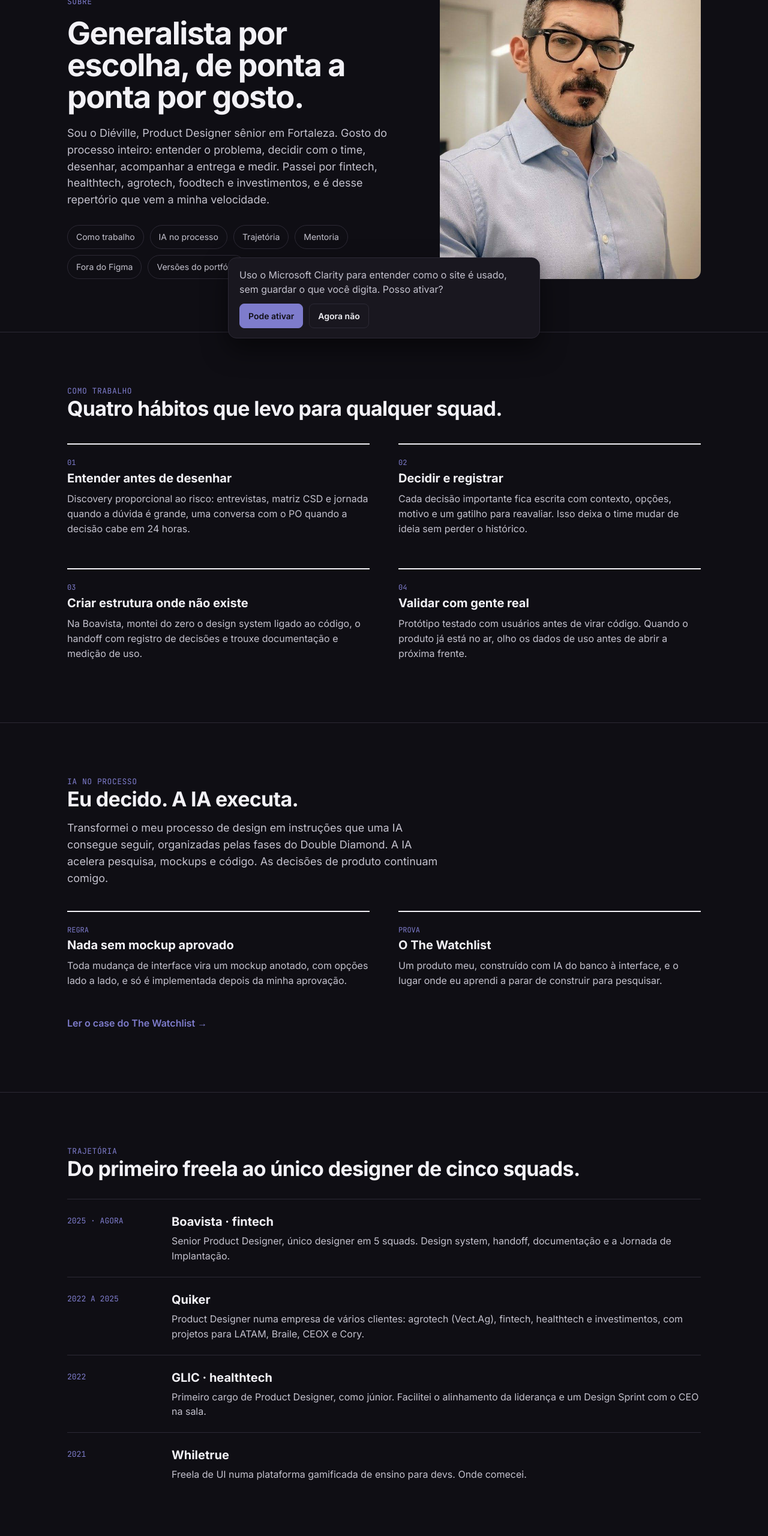
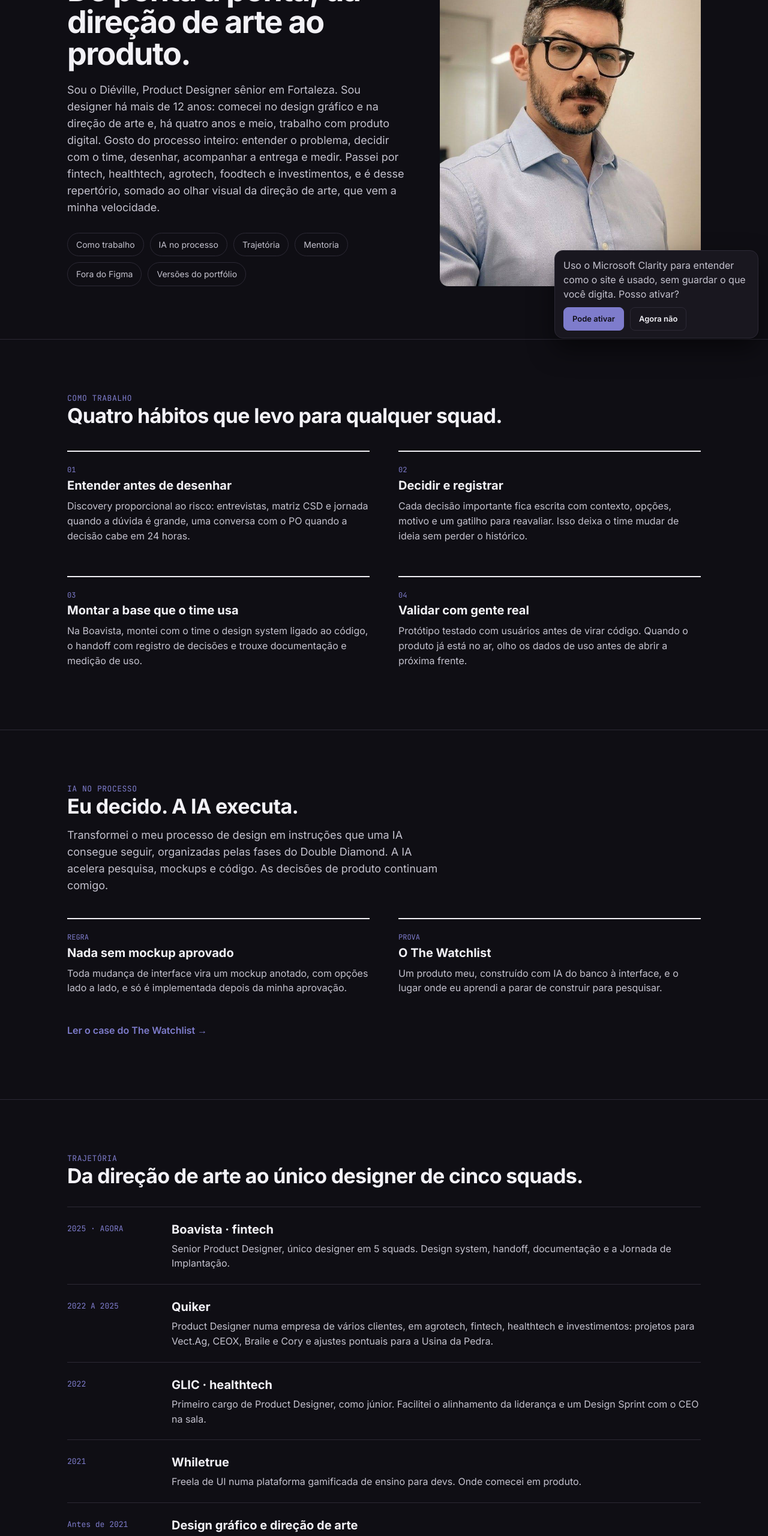
Before and after one commit to dieville/portfolio, a plain HTML site: page sobre.html in a window 1280 px wide. Shown: the part 220-2780 px from the top of the page at 60% size. Drawn offline with Linux system fonts and the light colour scheme.

Commit message:
Posicionamento nov/2026 na home e no Sobre, CV novo
Co-Authored-By: Claude Opus 5.5 <noreply@anthropic.com>
Claude-Session: https://claude.ai/code/session_01V1swm13hENJLdJi8MXrkCw

```diff
--- a/sobre.html
+++ b/sobre.html
@@ -59,12 +59,12 @@ section.blk{padding:88px 0;border-top:1px solid var(--line)}
 #lb p{margin:0;font-family:'JetBrains Mono',monospace;font-size:13px;color:#C9C6DA}
 #lb button{position:fixed;width:44px;height:44px;border-radius:999px;border:1px solid #3A3546;background:#19171F;color:#F2F1F6;font-size:18px;cursor:pointer}
 #lb .x{top:16px;right:16px}#lb .pv{left:16px;top:50%}#lb .nx{right:16px;top:50%}
-@media (max-width:640px){#lb .st{padding:56px 12px 24px}#lb .pv,#lb .nx{top:auto;bottom:16px}}</style></head><body>
+@media (max-width:640px){#lb .st{padding:56px 12px 24px}#lb .pv,#lb .nx{top:auto;bottom:16px}}</style><style>.ck{left:auto!important;right:16px!important;bottom:16px!important;margin:0!important;max-width:340px!important;padding:12px 14px!important;font-size:13px!important}.ck p{margin-bottom:10px!important}</style></head><body>
 <div class="topbar" id="topbar"><div class="w"><nav class="top" aria-label="Principal"><a href="index.html" aria-label="Diéville, início" style="display:flex;align-items:center;gap:10px"><img src="img/logo.svg" alt="Diéville" width="118" height="24" style="display:block"><span style="color:#7E7CCC">v2.1</span></a><span class="l"><a href="index.html#projetos">Cases</a><a href="sobre.html" aria-current="page">Sobre</a><a class="cta" href="index.html#contato">Quero conversar</a></span></nav></div></div>
 <main><div class="w"><div class="hero"><div>
 <div class="eyebrow">SOBRE</div>
-<h1>Generalista por escolha, de ponta a ponta por gosto.</h1>
-<p class="lede">Sou o Diéville, Product Designer sênior em Fortaleza. Gosto do processo inteiro: entender o problema, decidir com o time, desenhar, acompanhar a entrega e medir. Passei por fintech, healthtech, agrotech, foodtech e investimentos, e é desse repertório que vem a minha velocidade.</p>
+<h1>De ponta a ponta, da direção de arte ao produto.</h1>
+<p class="lede">Sou o Diéville, Product Designer sênior em Fortaleza. Sou designer há mais de 12 anos: comecei no design gráfico e na direção de arte e, há quatro anos e meio, trabalho com produto digital. Gosto do processo inteiro: entender o problema, decidir com o time, desenhar, acompanhar a entrega e medir. Passei por fintech, healthtech, agrotech, foodtech e investimentos, e é desse repertório, somado ao olhar visual da direção de arte, que vem a minha velocidade.</p>
 <div class="secnav"><a href="#como">Como trabalho</a><a href="#ia">IA no processo</a><a href="#trajetoria">Trajetória</a><a href="#mentoria">Mentoria</a><a href="#fora-do-figma">Fora do Figma</a><a href="#versoes">Versões do portfólio</a></div>
 </div><img loading="lazy" decoding="async" src="img/eu-retrato.jpg" alt="Retrato do Diéville"></div></div>
 <section class="blk" id="como"><div class="w">
@@ -72,7 +72,7 @@ section.blk{padding:88px 0;border-top:1px solid var(--line)}
 <div class="grid2">
 <div class="it"><span class="n">01</span><h3>Entender antes de desenhar</h3><p style="font-size:16px">Discovery proporcional ao risco: entrevistas, matriz CSD e jornada quando a dúvida é grande, uma conversa com o PO quando a decisão cabe em 24 horas.</p></div>
 <div class="it"><span class="n">02</span><h3>Decidir e registrar</h3><p style="font-size:16px">Cada decisão importante fica escrita com contexto, opções, motivo e um gatilho para reavaliar. Isso deixa o time mudar de ideia sem perder o histórico.</p></div>
-<div class="it"><span class="n">03</span><h3>Criar estrutura onde não existe</h3><p style="font-size:16px">Na Boavista, montei do zero o design system ligado ao código, o handoff com registro de decisões e trouxe documentação e medição de uso.</p></div>
+<div class="it"><span class="n">03</span><h3>Montar a base que o time usa</h3><p style="font-size:16px">Na Boavista, montei com o time o design system ligado ao código, o handoff com registro de decisões e trouxe documentação e medição de uso.</p></div>
 <div class="it"><span class="n">04</span><h3>Validar com gente real</h3><p style="font-size:16px">Protótipo testado com usuários antes de virar código. Quando o produto já está no ar, olho os dados de uso antes de abrir a próxima frente.</p></div>
 </div></div></section>
 <section class="blk" id="ia"><div class="w">
@@ -85,12 +85,13 @@ section.blk{padding:88px 0;border-top:1px solid var(--line)}
 <p style="margin-top:32px"><a href="watches.html" style="color:#7E7CCC;font-weight:600;text-decoration:none">Ler o case do The Watchlist →</a></p>
 </div></section>
 <section class="blk" id="trajetoria"><div class="w">
-<div class="eyebrow">TRAJETÓRIA</div><h2>Do primeiro freela ao único designer de cinco squads.</h2>
+<div class="eyebrow">TRAJETÓRIA</div><h2>Da direção de arte ao único designer de cinco squads.</h2>
 <ol class="tl">
 <li><span class="y">2025 · AGORA</span><div><b>Boavista · fintech</b><p>Senior Product Designer, único designer em 5 squads. Design system, handoff, documentação e a Jornada de Implantação.</p></div></li>
-<li><span class="y">2022 A 2025</span><div><b>Quiker</b><p>Product Designer numa empresa de vários clientes: agrotech (Vect.Ag), fintech, healthtech e investimentos, com projetos para LATAM, Braile, CEOX e Cory.</p></div></li>
+<li><span class="y">2022 A 2025</span><div><b>Quiker</b><p>Product Designer numa empresa de vários clientes, em agrotech, fintech, healthtech e investimentos: projetos para Vect.Ag, CEOX, Braile e Cory e ajustes pontuais para a Usina da Pedra.</p></div></li>
 <li><span class="y">2022</span><div><b>GLIC · healthtech</b><p>Primeiro cargo de Product Designer, como júnior. Facilitei o alinhamento da liderança e um Design Sprint com o CEO na sala.</p></div></li>
-<li><span class="y">2021</span><div><b>Whiletrue</b><p>Freela de UI numa plataforma gamificada de ensino para devs. Onde comecei.</p></div></li>
+<li><span class="y">2021</span><div><b>Whiletrue</b><p>Freela de UI numa plataforma gamificada de ensino para devs. Onde comecei em produto.</p></div></li>
+<li><span class="y">Antes de 2021</span><div><b>Design gráfico e direção de arte</b><p>Identidade, peças e direção visual. É daqui que vem o repertório visual que levo para produto.</p></div></li>
 </ol></div></section>
 <section class="blk" id="mentoria"><div class="w"><div class="mentor">
 <div><div class="eyebrow">MENTORIA</div><h2>Também acompanho quem está chegando.</h2>
```
Also changed, not shown: index.html (+10 -10 lines), 1 other file.
